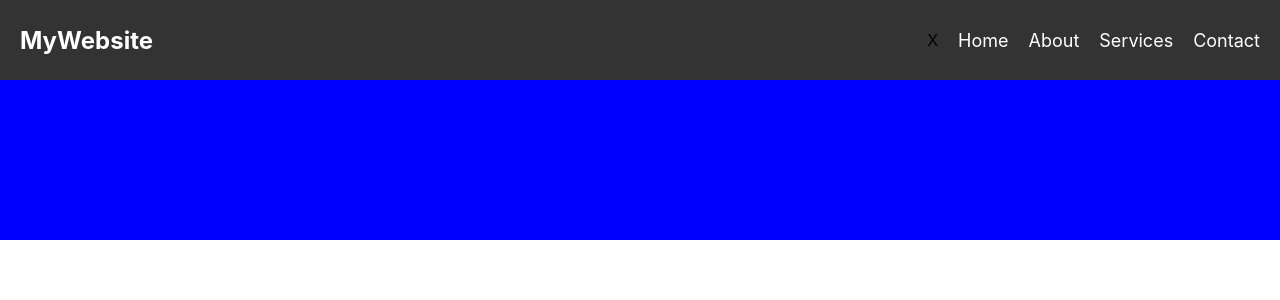
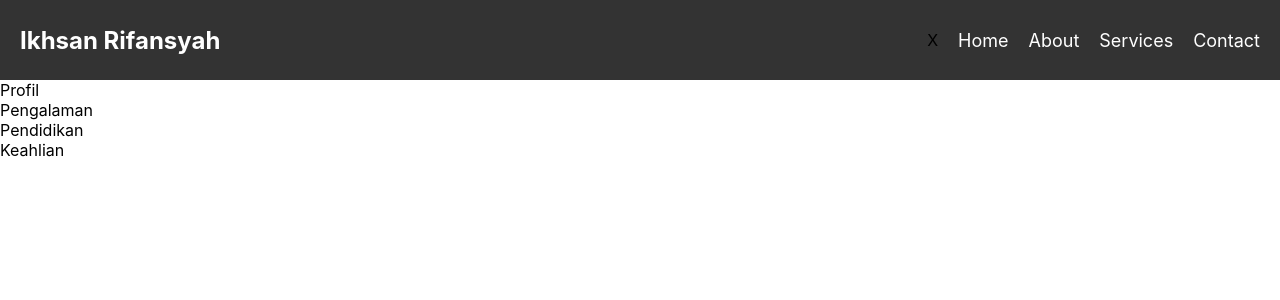
Before and after one commit to ikhsanrifff/portofolio-ikhsan, a React (Create React App) app: page / in a window 1280 px wide. Shown: the top 300 px of the page. Built offline with nearby package versions, Linux system fonts and the light colour scheme.

Commit message:
*fix dashboard

```diff
--- a/src/App.css
+++ b/src/App.css
@@ -88,6 +88,6 @@ header {
 }
 
 .profile {
-  background-color: blue;
+  background-color: white;
   height: 10rem;
 }
--- a/src/App.js
+++ b/src/App.js
@@ -15,7 +15,7 @@ function App() {
     <div className="App">
       <header>
       <nav className="navbar">
-        <div className="logo">MyWebsite</div>
+        <div className="logo">Ikhsan Rifansyah</div>
         <ul className={isOpen ? "nav-links open" : "nav-links"}>
           <div className="close" onClick={exitMenu}>
           <div>X</div>
@@ -35,7 +35,10 @@ function App() {
 
       <section>
         <div id='profile' className='profile'>
-
+          <div>Profil</div>
+          <div>Pengalaman</div>
+          <div>Pendidikan</div>
+          <div>Keahlian</div>
         </div>
 
       </section>
```
